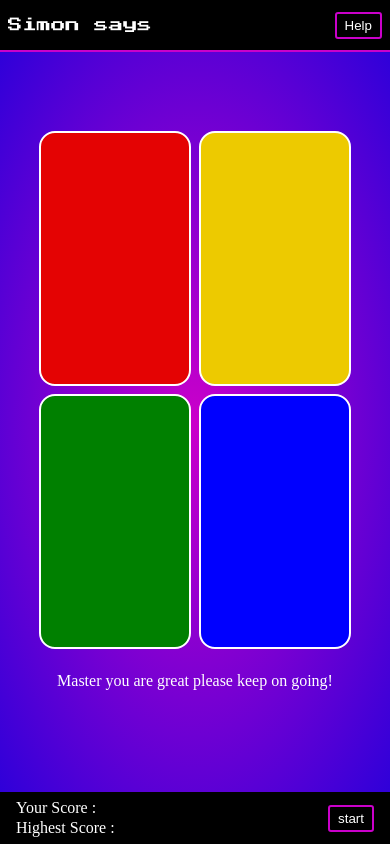
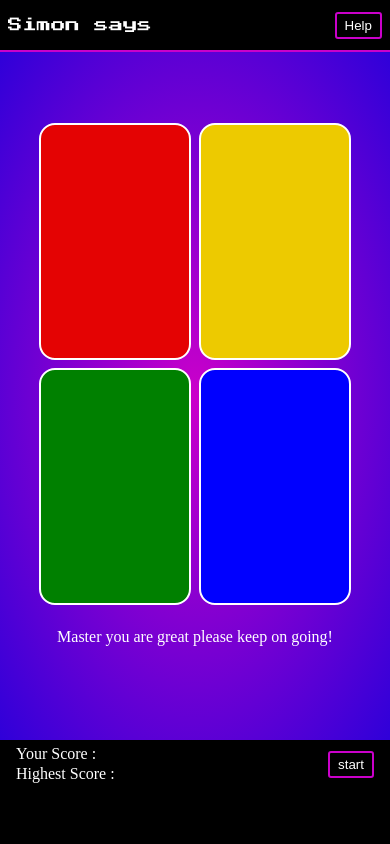
Before and after one commit to Genos-coder/training, a plain HTML site: page 07_100domprojects/07_simonsays/index.html in a window 390 px wide. Drawn offline with Linux system fonts and the light colour scheme.

Commit message:
fix:css fixed for mobile

```diff
--- a/07_100domprojects/07_simonsays/style.css
+++ b/07_100domprojects/07_simonsays/style.css
@@ -174,6 +174,10 @@ footer{
         flex-direction: column;
         gap: 2px;
     }
+    footer{
+        padding-top:1.5rem ;
+        padding-bottom:5rem ;
+    }
 }
 
 
```
